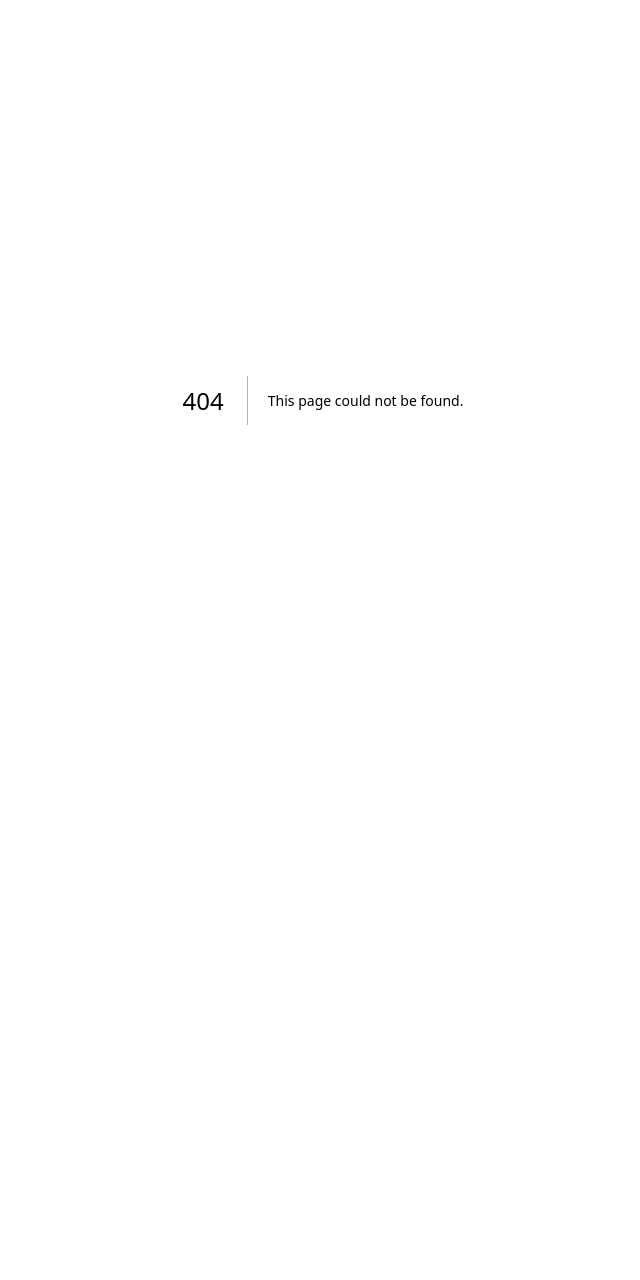
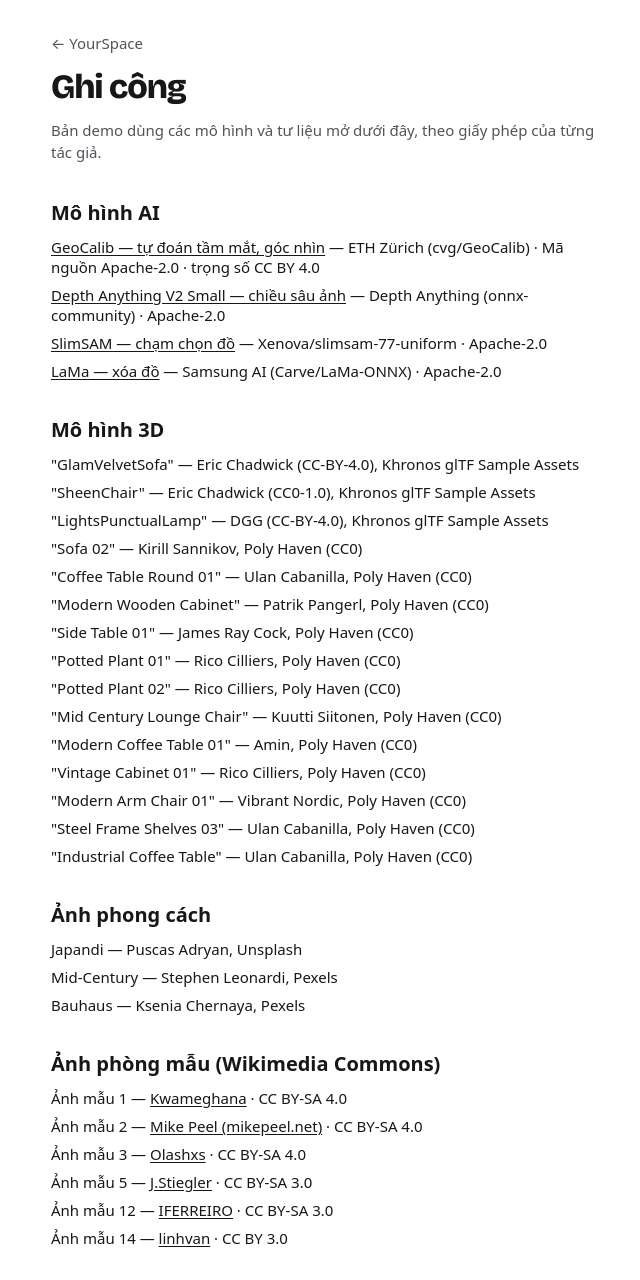
Before and after one commit to saig0nvang/Your-Space-Project, a Next.js app in the folder apps/web/: page /ghi-cong in a window 1280 px wide. Before the commit this address had no page. Shown: the whole page, without its empty margins (317-957 px from the left). Before the commit the page ends 800 px from the top, so only its background shows below. Built offline with nearby package versions, Linux system fonts and the light colour scheme.

Commit message:
feat(web): trang Ghi công (GeoCalib CC BY, mô hình 3D, ảnh phong cách, ảnh phòng mẫu CC BY-SA) + link ở trang Mở đầu
Co-Authored-By: Claude Opus 5.5 (1M context) <noreply@anthropic.com>

```diff
--- /dev/null
+++ b/apps/web/app/ghi-cong/page.tsx
@@ -0,0 +1,54 @@
+import Link from "next/link";
+import { STYLES } from "@/lib/catalog";
+import models from "@/lib/models.json";
+
+const AI = [
+  { name: "GeoCalib — tự đoán tầm mắt, góc nhìn", by: "ETH Zürich (cvg/GeoCalib)", license: "Mã nguồn Apache-2.0 · trọng số CC BY 4.0", url: "https://github.com/cvg/GeoCalib" },
+  { name: "Depth Anything V2 Small — chiều sâu ảnh", by: "Depth Anything (onnx-community)", license: "Apache-2.0", url: "https://huggingface.co/onnx-community/depth-anything-v2-small" },
+  { name: "SlimSAM — chạm chọn đồ", by: "Xenova/slimsam-77-uniform", license: "Apache-2.0", url: "https://huggingface.co/Xenova/slimsam-77-uniform" },
+  { name: "LaMa — xóa đồ", by: "Samsung AI (Carve/LaMa-ONNX)", license: "Apache-2.0", url: "https://huggingface.co/Carve/LaMa-ONNX" },
+];
+
+// Ảnh phòng mẫu đang dùng ở /thu-phong (SAMPLE_ROOMS); nguồn đầy đủ: public/golden/CREDITS.md.
+const ROOMS = [
+  { file: "Ảnh mẫu 1", by: "Kwameghana", license: "CC BY-SA 4.0", url: "https://commons.wikimedia.org/wiki/File:A_standard_living_room_in_Accra.jpg" },
+  { file: "Ảnh mẫu 2", by: "Mike Peel (mikepeel.net)", license: "CC BY-SA 4.0", url: "https://commons.wikimedia.org/wiki/File:At_La_Palma_2021_1854.jpg" },
+  { file: "Ảnh mẫu 3", by: "Olashxs", license: "CC BY-SA 4.0", url: "https://commons.wikimedia.org/wiki/File:A_Kenya_(11).jpg" },
+  { file: "Ảnh mẫu 5", by: "J.Stiegler", license: "CC BY-SA 3.0", url: "https://commons.wikimedia.org/wiki/File:7.5_Wohnzimmer._Poliert.jpg" },
+  { file: "Ảnh mẫu 12", by: "IFERREIRO", license: "CC BY-SA 3.0", url: "https://commons.wikimedia.org/wiki/File:Bedroom_king_size.jpg" },
+  { file: "Ảnh mẫu 14", by: "linhvan", license: "CC BY 3.0", url: "https://commons.wikimedia.org/wiki/File:Bedroom_with_wooden_bed_(1133).jpg" },
+];
+
+const h2 = "text-[20px] leading-[25px] font-semibold mt-6";
+const li = "text-[15px] leading-5";
+const a = "underline underline-offset-2";
+
+export default function CreditsPage() {
+  return (
+    <main className="flex-1 w-full max-w-xl mx-auto px-4 py-8 flex flex-col gap-3">
+      <Link href="/" className="text-[15px] text-muted-foreground">← YourSpace</Link>
+      <h1 className="font-display font-extrabold text-[34px] leading-[40px] tracking-[-1px]">Ghi công</h1>
+      <p className="text-[15px] text-muted-foreground">Bản demo dùng các mô hình và tư liệu mở dưới đây, theo giấy phép của từng tác giả.</p>
+
+      <h2 className={h2}>Mô hình AI</h2>
+      <ul className="flex flex-col gap-2">
+        {AI.map((m) => <li key={m.name} className={li}><a className={a} href={m.url}>{m.name}</a> — {m.by} · {m.license}</li>)}
+      </ul>
+
+      <h2 className={h2}>Mô hình 3D</h2>
+      <ul className="flex flex-col gap-2">
+        {Object.values(models as Record<string, { credit: string }>).map((m) => <li key={m.credit} className={li}>{m.credit}</li>)}
+      </ul>
+
+      <h2 className={h2}>Ảnh phong cách</h2>
+      <ul className="flex flex-col gap-2">
+        {STYLES.map((s) => <li key={s.id} className={li}>{s.name} — {s.photoCredit}</li>)}
+      </ul>
+
+      <h2 className={h2}>Ảnh phòng mẫu (Wikimedia Commons)</h2>
+      <ul className="flex flex-col gap-2">
+        {ROOMS.map((r) => <li key={r.file} className={li}>{r.file} — <a className={a} href={r.url}>{r.by}</a> · {r.license}</li>)}
+      </ul>
+    </main>
+  );
+}
--- a/apps/web/app/page.tsx
+++ b/apps/web/app/page.tsx
@@ -1,3 +1,4 @@
+import Link from "next/link";
 import Image from "next/image";
 import { Button } from "@/components/ui/Button";
 
@@ -19,7 +20,7 @@ export default function Home() {
           <Button href="/thu-phong" full>Thử phòng</Button>
           <Button href="/phong-cach" variant="secondary" full>Khám phá phong cách</Button>
         </div>
-        <p className="text-[12px] leading-4 text-muted-foreground">Bản demo · giá và nhà cung cấp là dữ liệu mẫu.</p>
+        <p className="text-[12px] leading-4 text-muted-foreground">Bản demo · giá và nhà cung cấp là dữ liệu mẫu · <Link href="/ghi-cong" className="underline underline-offset-2">Ghi công</Link></p>
       </section>
     </main>
   );
--- a/apps/web/components/try-room/TryRoom.tsx
+++ b/apps/web/components/try-room/TryRoom.tsx
@@ -127,7 +127,7 @@ export function TryRoom({ initialStyle }: { initialStyle: StyleId | null }) {
       {auto.status === "pending" && <p className="text-[13px] text-muted-foreground" role="status">Đang tự đoán tầm mắt…</p>}
       {auto.status === "done" && (
         <p className="text-[13px] text-muted-foreground" role="status">
-          Đã tự đoán tầm mắt · kéo nếu chưa đúng{Math.abs(auto.rollDeg) > 4 ? ` · ảnh nghiêng ~${Math.round(Math.abs(auto.rollDeg))}°, đồ có thể lệch` : ""}
+          Đã tự đoán tầm mắt (GeoCalib) · kéo nếu chưa đúng{Math.abs(auto.rollDeg) > 4 ? ` · ảnh nghiêng ~${Math.round(Math.abs(auto.rollDeg))}°, đồ có thể lệch` : ""}
         </p>
       )}
       <div className="relative w-full overflow-hidden rounded-md2 bg-muted" style={{ aspectRatio: `${photo.width} / ${photo.height}` }}>
```
